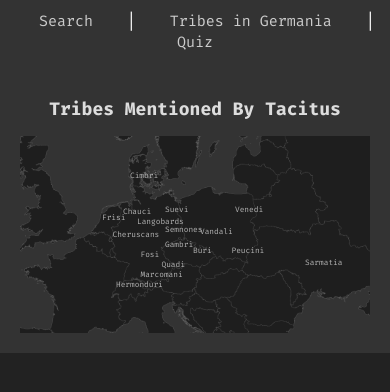
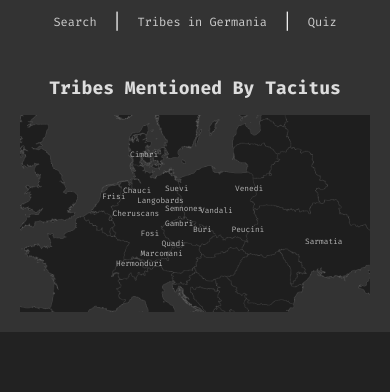
Before and after one commit to cyong113/SearchGermania, a Flask app: page /tribes in a window 390 px wide. Shown: the top 392 px of the page. Run offline with Flask 3, Linux system fonts and the light colour scheme.

Commit message:
reletive sizing issue

```diff
--- a/app/templates/tribes.html
+++ b/app/templates/tribes.html
@@ -10,7 +10,7 @@
     <style>
         body { font-family: 'Fira Code', monospace; margin: 0; background-color: #222; color: #fff; }
         .top-nav { background-color: #333; padding: 10px; text-align: center; }
-        .top-nav a { color: #ccc; font-size: 15px; padding: 24px; text-decoration: none; }
+        .top-nav a { color: #ccc; font-size: 15px; padding: 10px; text-decoration: none; }
         .header { background-color: #333; padding: 60px; text-align: center; }
         .header h2 { color: #ddd; font-size: 30px; }
         #mapContainer {
@@ -37,17 +37,22 @@
             color: #ffffff;
         }
         @media (max-width: 600px) {
+            .top-nav a {
+                font-size: 12px; /* Reduced font size for better fit */
+                padding: 6px; /* Reduced padding to save space */
+            }
             .tribe {
-                font-size: 2vw; /* Smaller font size for the tribe elements */
+                font-size: 2vw;
             }
             .header {
-                padding: 20px; /* Reduced padding to save space */
+                padding: 20px; /* Reduced padding */
             }
             .header h2 {
-                font-size: 18px; /* Smaller font size for the title */
+                font-size: 18px; /* Adjusted font size for header */
             }
         }
     </style>
+
 </head>
 <body>
     <div class="top-nav">
```
